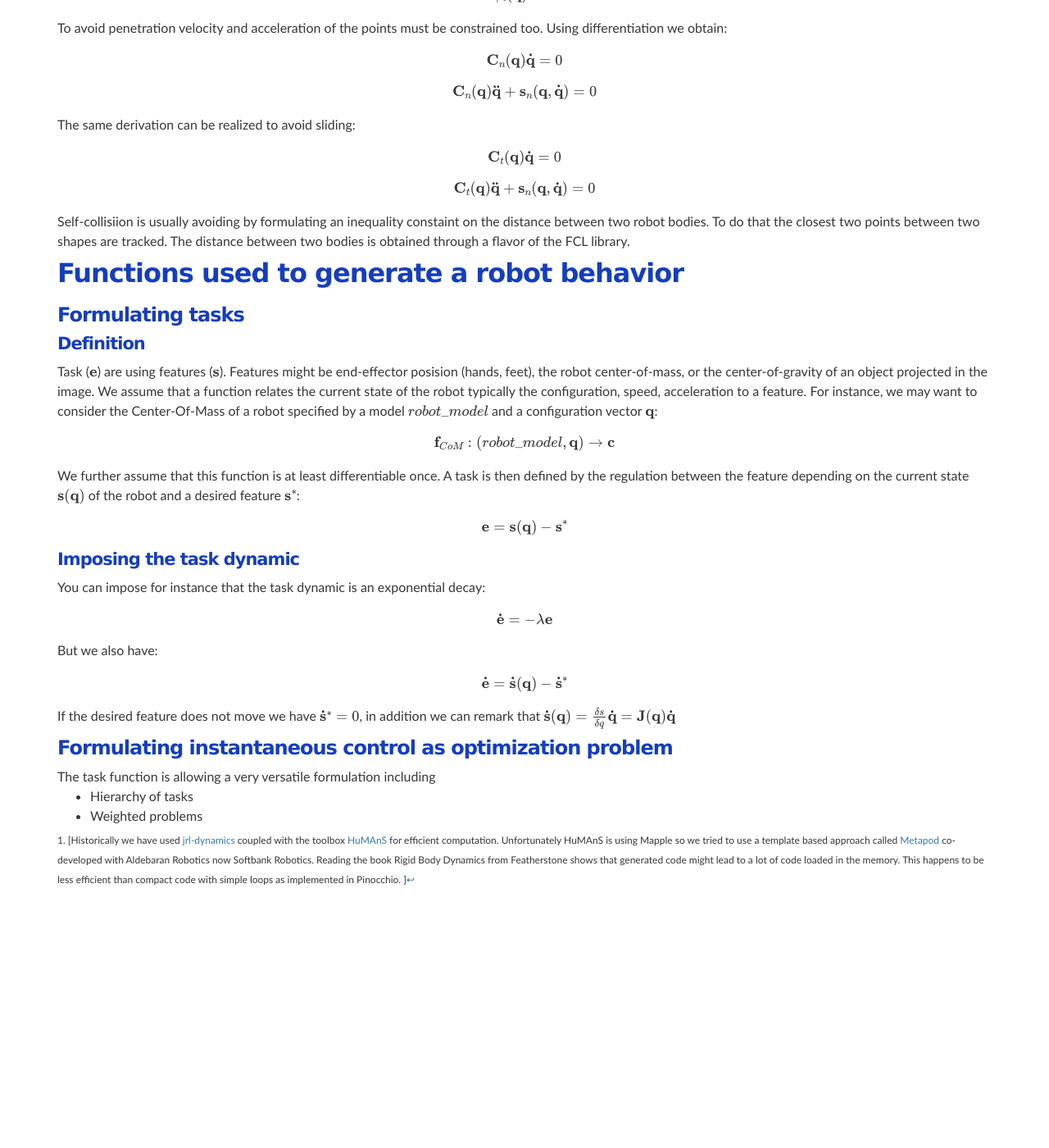
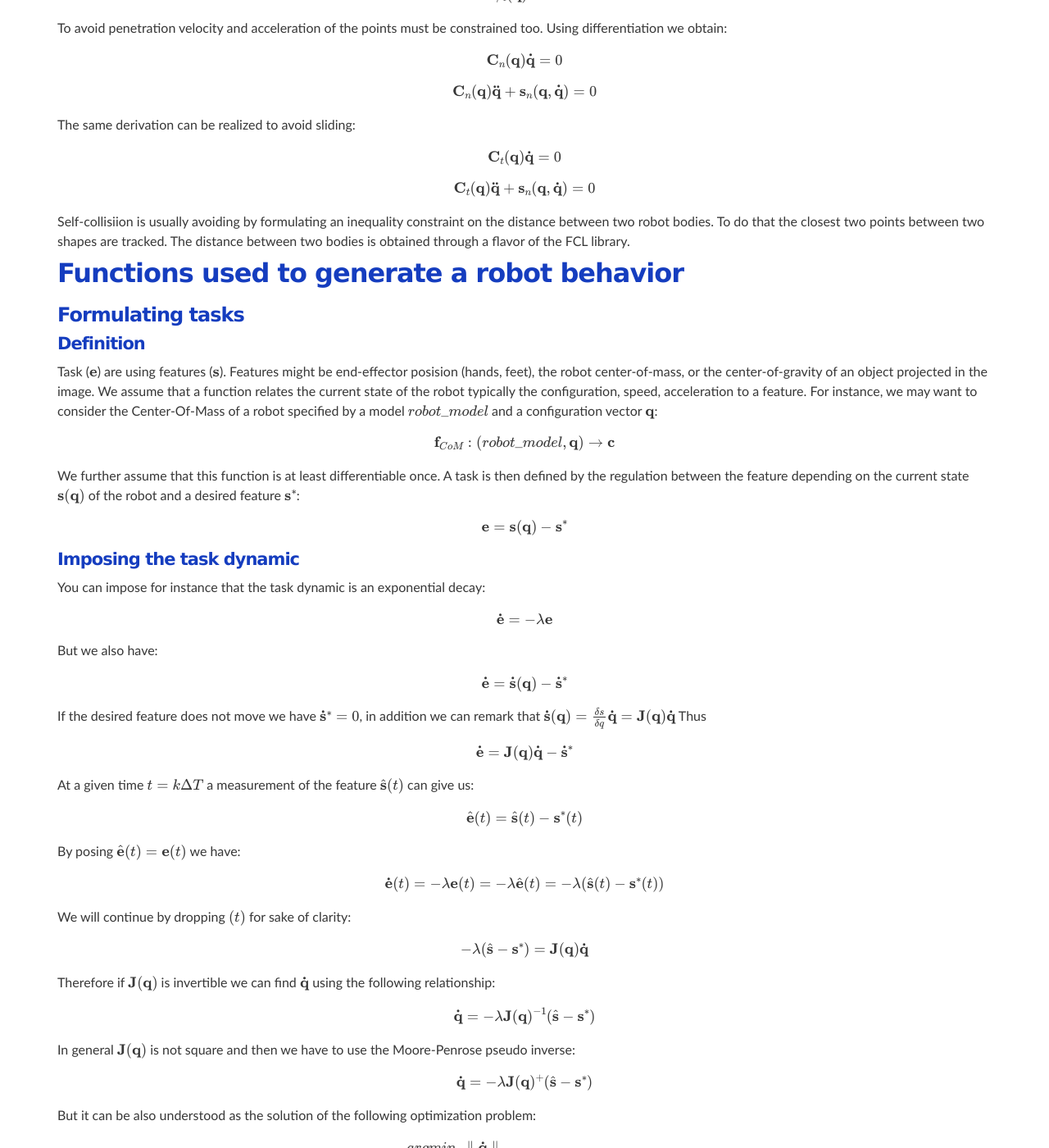
Before and after one commit to stack-of-tasks/stack-of-tasks.github.com, a Jekyll site: the page built from introduction.html, in a window 1280 px wide and 1400 px high, scrolled down 1086 px. Shown: the whole window at 82% size. Built offline with Jekyll 4.4.1, drawn with Linux system fonts in a browser that asks for light colours; nearby versions of some CDN libraries; formulas are drawn with MathJax 3; some of the changed text lies outside the part shown.

Commit message:
First instance of introduction.html

```diff
--- a/introduction.html
+++ b/introduction.html
@@ -64,7 +64,7 @@ $$ \mathbf{C}_t(\mathbf{q}) \mathbf{\ddot{q}} + \mathbf{s}_n(\mathbf{q},\mathbf{
 
 <h3 id="(Self-)collision"></h3>
 
-Self-collisiion is usually avoiding by formulating an inequality constaint on the distance between two robot bodies.
+Self-collisiion is usually avoiding by formulating an inequality constraint on the distance between two robot bodies.
 To do that the closest two points between two shapes are tracked. The distance between two bodies is obtained through
 a flavor of the FCL library.
 
@@ -93,7 +93,26 @@ But we also have:
 $$\mathbf{\dot{e}} = \mathbf{\dot{s}}(\mathbf{q}) - \mathbf{\dot{s}}^*$$
 If the desired feature does not move we have $\mathbf{\dot{s}}^*=0$, in addition we can remark that
 $\mathbf{\dot{s}}(\mathbf{q})=\frac{\delta s}{\delta q}\mathbf{\dot{q}} = \mathbf{J}(\mathbf{q})\mathbf{\dot{q}}$
-
+Thus
+$$\mathbf{\dot{e}} = \mathbf{J}(\mathbf{q})\mathbf{\dot{q}} - \mathbf{\dot{s}}^*$$
+At a given time $t=k\Delta T$ a measurement of the feature $\hat{\mathbf{s}}(t)$ can give us:
+$$ \hat{\mathbf{e}}(t) = \hat{\mathbf{s}}(t) - \mathbf{s}^*(t)$$
+By posing $\hat{\mathbf{e}}(t)=\mathbf{e}(t)$ we have:
+$$ \mathbf{\dot{e}}(t) = - \lambda \mathbf{e}(t) = - \lambda \hat{\mathbf{e}}(t) = - \lambda (\hat{\mathbf{s}}(t) - \mathbf{s}^*(t))$$
+We will continue by dropping $(t)$ for sake of clarity:
+$$ - \lambda (\hat{\mathbf{s}} - \mathbf{s}^*) = \mathbf{J}(\mathbf{q})\mathbf{\dot{q}} \label{eq:equa_cst}$$
+Therefore if $\mathbf{J}(\mathbf{q})$ is invertible we can find $\mathbf{\dot{q}}$ using the following relationship:
+$$ \mathbf{\dot{q}} = - \lambda \mathbf{J}(\mathbf{q})^{-1}(\hat{\mathbf{s}} - \mathbf{s}^*) $$
+In general $\mathbf{J}(\mathbf{q})$ is not square and then we have to use the Moore-Penrose pseudo inverse:
+$$ \mathbf{\dot{q}} = - \lambda \mathbf{J}(\mathbf{q})^{+}(\hat{\mathbf{s}} - \mathbf{s}^*) $$
+But it can be also understood as the solution of the following optimization problem:
+$$
+\begin{array}
+& argmin_{\mathbf{\dot{q}}} \parallel \mathbf{\dot{q}} \parallel \\
+s.t. & - \lambda (\hat{\mathbf{s}} - \mathbf{s}^*) = \mathbf{J}(\mathbf{q})\mathbf{\dot{q}} \\
+\end{array}
+$$
+The library implementing the task formulation is <a href="http://github.com/stack-of-tasks/sot-core">sot-core</a>.
 
 <h3> Formulating instantaneous control as optimization problem</h3>
 
```
